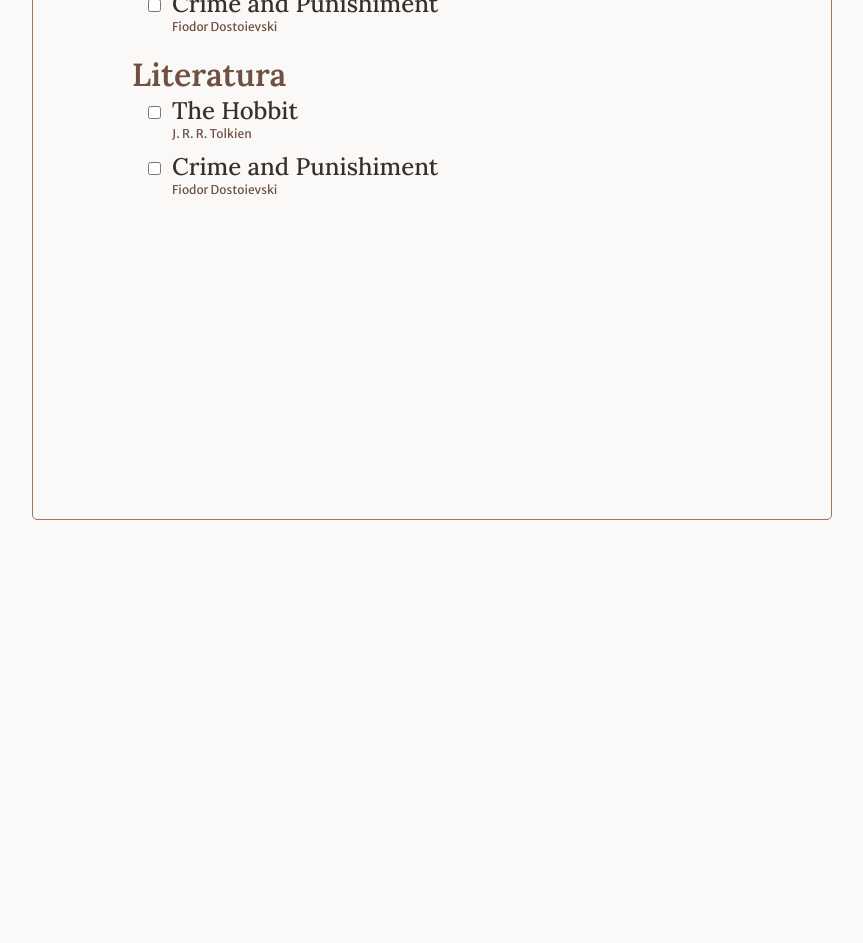
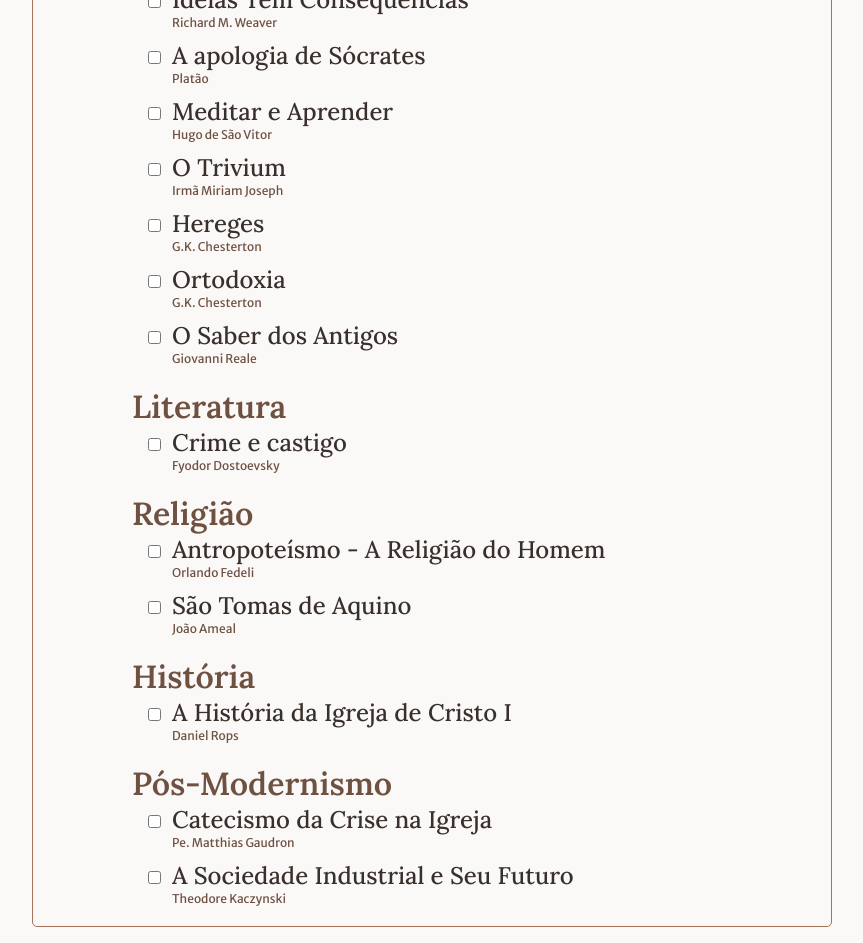
Before and after one commit to Possomato/bibliografia-df, a React (Vite) app: page / in a window 1280 px wide. Shown: the part 260-1203 px from the top of the page, without its empty margins (208-1071 px from the left). Before the commit the page ends 800 px from the top, so only its background shows below. Built offline with nearby package versions, Linux system fonts and the light colour scheme.

Commit message:
add - data

```diff
--- a/src/App.jsx
+++ b/src/App.jsx
@@ -1,18 +1,20 @@
 import { Category } from './components/Category'
 import { Book } from './components/Book'
 
+import data from './data/books.json'
+
 function App() {
+  const categories = Object.entries(data[0])
   return (
     <main>
       <h1>Bibliografia Nivelamento</h1>
-      <Category categoryName="Literatura">
-        <Book title="The Hobbit" author="J. R. R. Tolkien" />
-        <Book title="Crime and Punishiment" author="Fiodor Dostoievski" />
-      </Category>
-      <Category categoryName="Literatura">
-        <Book title="The Hobbit" author="J. R. R. Tolkien" />
-        <Book title="Crime and Punishiment" author="Fiodor Dostoievski" />
-      </Category>
+      {categories.map(([categoryName, books]) => (
+        <Category key={categoryName} categoryName={categoryName}>
+          {books.map((book, idx) => (
+            <Book key={idx} title={book.title} author={book.author} id={idx} />
+          ))}
+        </Category>
+      ))}
     </main>
   )
 }
--- /dev/null
+++ b/src/data/books.json
@@ -0,0 +1,68 @@
+[{
+  "Base": [
+    {
+      "title": "A Vida Intelectual",
+      "author": "Antonin-Dalmace Sertillanges"
+    },
+    {
+      "title": "Ideias Têm Consequências",
+      "author": "Richard M. Weaver"
+    },
+    {
+      "title": "A apologia de Sócrates",
+      "author": "Platão"
+    },
+    {
+      "title": "Meditar e Aprender",
+      "author": "Hugo de São Vitor"
+    },
+    {
+      "title": "O Trivium",
+      "author": "Irmã Miriam Joseph"
+    },
+    {
+      "title": "Hereges",
+      "author": "G.K. Chesterton"
+    },
+    {
+      "title": "Ortodoxia",
+      "author": "G.K. Chesterton"
+    },
+    {
+      "title": "O Saber dos Antigos",
+      "author": "Giovanni Reale"
+    }
+  ],
+  "Literatura": [
+    {
+      "title": "Crime e castigo",
+      "author": "Fyodor Dostoevsky"
+    }
+  ],
+  "Religião": [
+    {
+      "title": "Antropoteísmo - A Religião do Homem",
+      "author": "Orlando Fedeli"
+    },
+    {
+      "title": "São Tomas de Aquino",
+      "author": "João Ameal"
+    }
+  ],
+  "História": [
+    {
+      "title": "A História da Igreja de Cristo I",
+      "author": "Daniel Rops"
+    }
+  ],
+  "Pós-Modernismo": [
+    {
+      "title": "Catecismo da Crise na Igreja",
+      "author": "Pe. Matthias Gaudron"
+    },
+    {
+      "title": "A Sociedade Industrial e Seu Futuro",
+      "author": "Theodore Kaczynski"
+    }
+  ]
+}]
--- a/src/styles/global.js
+++ b/src/styles/global.js
@@ -16,13 +16,14 @@ export default createGlobalStyle`
     display: flex;
     flex-direction: column;
     align-items: center;
-    justify-content: center;
+    justify-content: flex-start;
   }
 
   main{
-    height: 95vh;
     width: 95vw;
     max-width: 800px;
+
+    margin: 16px 0;
 
     display: flex;
     flex-direction: column;
```
